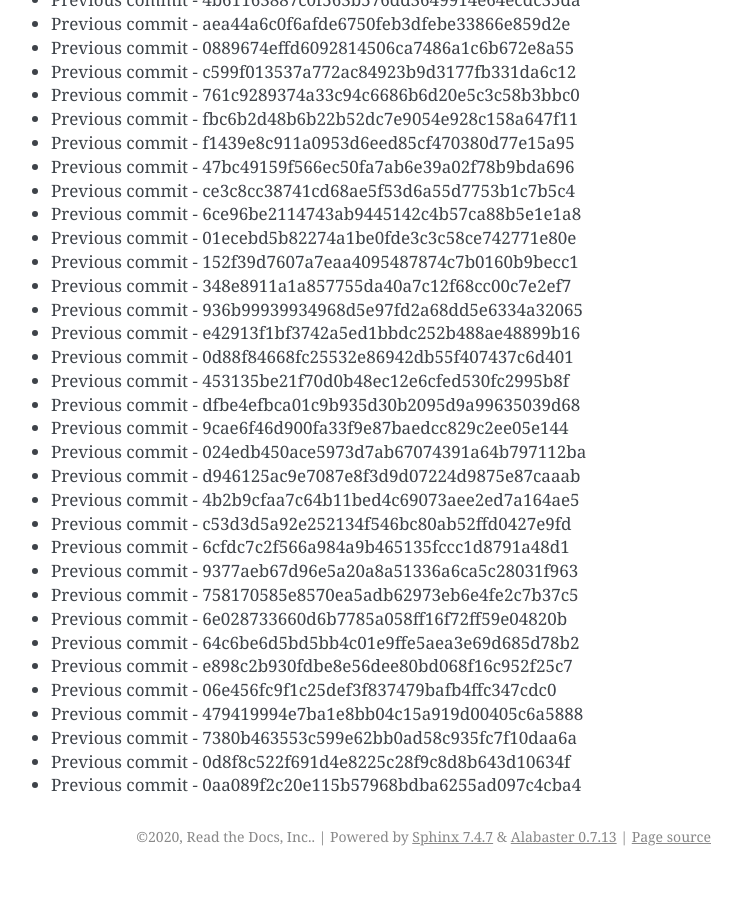
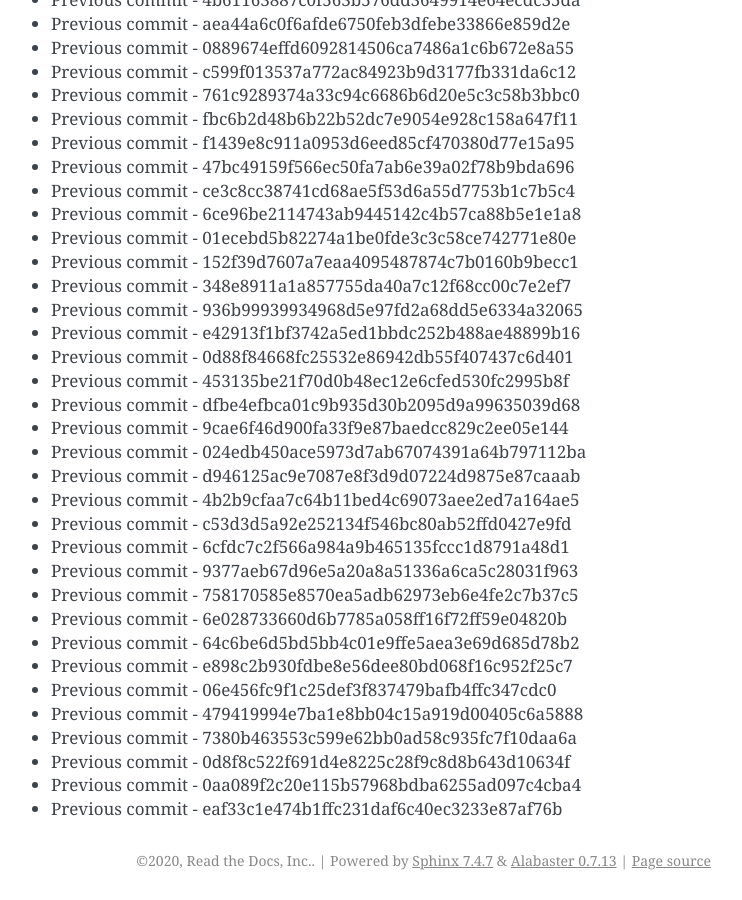
Before and after one commit to readthedocs/rtd-git-stresstest, a Sphinx documentation site: the page built from docs/updates.rst, in a window 1280 px wide and 900 px high, scrolled down 14291 px. Shown: the whole window, without its empty margins (399-1141 px from the left). Built offline with Sphinx 7.4.7, drawn with Linux system fonts in a browser that asks for light colours; before the commit the page ends 15167 px from its top, so only the background shows below that.

Commit message:
Generating commit from previous: eaf33c1e474b1ffc231daf6c40ec3233e87af76b

```diff
--- a/docs/updates.rst
+++ b/docs/updates.rst
@@ -632,3 +632,4 @@ It can be tested for any performance characteristics.
 * Previous commit - 7380b463553c599e62bb0ad58c935fc7f10daa6a
 * Previous commit - 0d8f8c522f691d4e8225c28f9c8d8b643d10634f
 * Previous commit - 0aa089f2c20e115b57968bdba6255ad097c4cba4
+* Previous commit - eaf33c1e474b1ffc231daf6c40ec3233e87af76b
```
